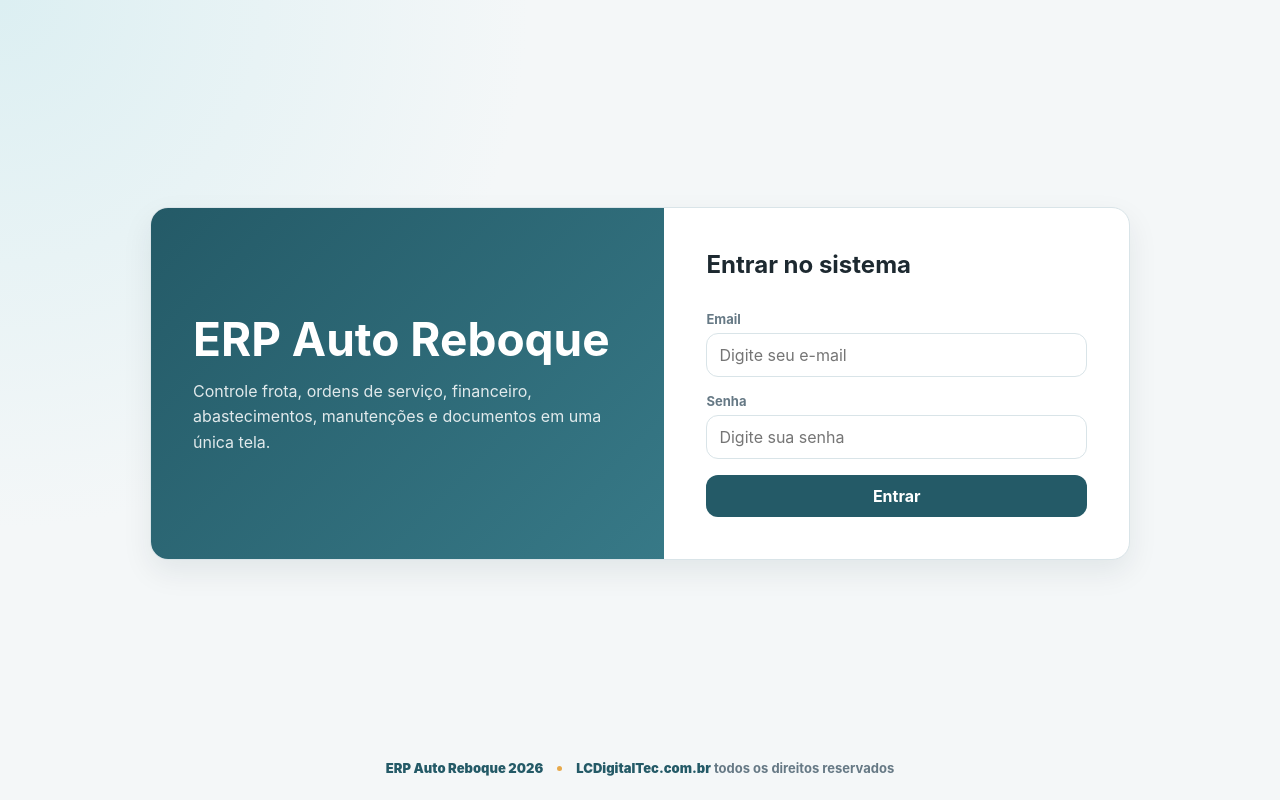
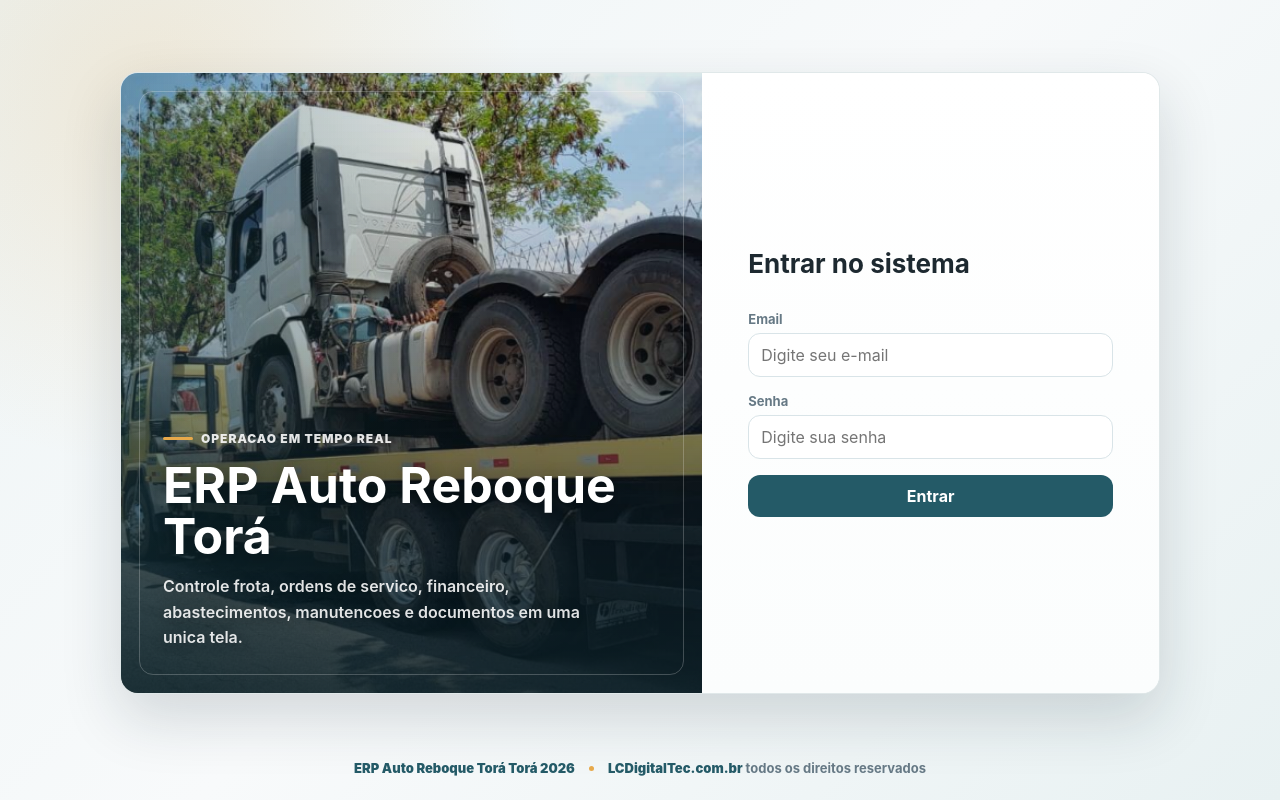
Before and after one commit to LuizAnthero91/Sistema-FrontEnd-para-ERP-Auto-Reboque-usando-Angular, an Angular app: page /login in a window 1280 px wide. Built offline with nearby package versions, Linux system fonts and the light colour scheme.

Commit message:
Atualiza frontend do Compaq Reboque

```diff
--- a/angular.json
+++ b/angular.json
@@ -16,7 +16,7 @@
       "prefix": "app",
       "architect": {
         "build": {
-          "builder": "@angular-devkit/build-angular:application",
+          "builder": "@angular/build:application",
           "options": {
             "outputPath": "dist/autoreboque-tora-angular",
             "index": "src/index.html",
@@ -44,7 +44,7 @@
           "defaultConfiguration": "production"
         },
         "serve": {
-          "builder": "@angular-devkit/build-angular:dev-server",
+          "builder": "@angular/build:dev-server",
           "configurations": {
             "production": {"buildTarget": "autoreboque-tora-angular:build:production"},
             "development": {"buildTarget": "autoreboque-tora-angular:build:development"}
--- a/src/app/features/login/login.component.css
+++ b/src/app/features/login/login.component.css
@@ -1,16 +1,194 @@
-.login-page { min-height: 100vh; min-height: 100dvh; display: grid; grid-template-rows: 1fr auto; place-items: center; gap: 18px; padding: 24px; background: radial-gradient(circle at top left, #dceff2, transparent 35%), var(--bg); }
-.login-card { width: min(980px, 100%); display: grid; grid-template-columns: 1.05fr .95fr; overflow: hidden; }
-.login-hero { padding: 42px; background: linear-gradient(135deg, var(--primary), #377987); color: white; display: flex; flex-direction: column; justify-content: center; }
-.logo { width: 64px; height: 64px; border-radius: 20px; display: grid; place-items: center; background: rgba(255,255,255,.16); font-size: 32px; font-weight: 900; margin-bottom: 18px; }
-.login-hero h1 { margin: 0 0 12px; font-size: clamp(30px, 4vw, 46px); }
-.login-hero p { margin: 0; color: rgba(255,255,255,.86); line-height: 1.6; }
-.login-form { padding: 42px; display: grid; align-content: center; gap: 16px; }
-.login-form h2 { margin: 0; }
-.muted { color: var(--muted); margin: -8px 0 6px; }
-.login-footer { width: min(980px, 100%); display: flex; align-items: center; justify-content: center; flex-wrap: wrap; gap: 8px 14px; color: var(--muted); font-size: 13px; font-weight: 700; text-align: center; }
-.login-footer span:first-child { color: var(--primary); font-weight: 900; }
-.login-footer a { color: var(--primary); font-weight: 900; text-decoration: none; }
-.login-footer a:hover { color: var(--primary-2); text-decoration: underline; }
-.login-footer span + span::before { content: ""; display: inline-block; width: 5px; height: 5px; margin: 0 14px 2px 0; border-radius: 999px; background: var(--accent); }
-@media (max-width: 800px) { .login-card { grid-template-columns: 1fr; } .login-hero, .login-form { padding: 28px; } .login-footer { flex-direction: column; gap: 5px; } .login-footer span + span::before { display: none; } }
-@media (max-width: 520px) { .login-page { padding: 14px; } .login-hero, .login-form { padding: 22px; } .logo { width: 54px; height: 54px; border-radius: 16px; font-size: 28px; } }
+.login-page {
+  min-height: 100vh;
+  min-height: 100dvh;
+  display: grid;
+  grid-template-rows: 1fr auto;
+  place-items: center;
+  gap: 18px;
+  padding: 24px;
+  background:
+    radial-gradient(circle at 12% 12%, rgba(231, 169, 75, .18), transparent 28%),
+    linear-gradient(135deg, #edf4f5 0%, #f8fafb 48%, #e8f1f2 100%);
+}
+
+.login-card {
+  width: min(1040px, 100%);
+  min-height: 620px;
+  display: grid;
+  grid-template-columns: minmax(0, 1.12fr) minmax(360px, .88fr);
+  overflow: hidden;
+  border: 1px solid rgba(36, 90, 103, .14);
+  box-shadow: 0 24px 60px rgba(18, 38, 48, .16);
+}
+
+.login-hero {
+  position: relative;
+  min-height: 620px;
+  padding: 42px;
+  color: white;
+  display: flex;
+  align-items: flex-end;
+  background:
+    linear-gradient(180deg, rgba(11, 32, 39, .10) 0%, rgba(11, 32, 39, .25) 42%, rgba(11, 32, 39, .86) 100%),
+    linear-gradient(90deg, rgba(36, 90, 103, .38), transparent 58%),
+    url('/assets/login-reboque.png') center / cover no-repeat;
+  isolation: isolate;
+}
+
+.login-hero::after {
+  content: "";
+  position: absolute;
+  inset: 18px;
+  border: 1px solid rgba(255, 255, 255, .22);
+  border-radius: calc(var(--radius) - 4px);
+  pointer-events: none;
+}
+
+.login-hero-content {
+  position: relative;
+  z-index: 1;
+  max-width: 520px;
+}
+
+.hero-kicker {
+  display: inline-flex;
+  align-items: center;
+  gap: 8px;
+  margin-bottom: 14px;
+  color: rgba(255, 255, 255, .88);
+  font-size: 12px;
+  font-weight: 900;
+  letter-spacing: .08em;
+  text-transform: uppercase;
+}
+
+.hero-kicker::before {
+  content: "";
+  width: 30px;
+  height: 3px;
+  border-radius: 999px;
+  background: var(--accent);
+}
+
+.login-hero h1 {
+  margin: 0 0 12px;
+  font-size: clamp(32px, 4vw, 50px);
+  line-height: 1.02;
+  text-shadow: 0 2px 18px rgba(0, 0, 0, .32);
+}
+
+.login-hero p {
+  margin: 0;
+  max-width: 440px;
+  color: rgba(255, 255, 255, .88);
+  line-height: 1.6;
+  font-weight: 600;
+  text-shadow: 0 1px 14px rgba(0, 0, 0, .36);
+}
+
+.login-form {
+  padding: 46px;
+  display: grid;
+  align-content: center;
+  gap: 16px;
+  background: linear-gradient(180deg, #ffffff 0%, #fbfdfd 100%);
+}
+
+.login-form h2 {
+  margin: 0;
+  font-size: 26px;
+  line-height: 1.15;
+}
+
+.muted {
+  color: var(--muted);
+  margin: -8px 0 6px;
+}
+
+.login-footer {
+  width: min(1040px, 100%);
+  display: flex;
+  align-items: center;
+  justify-content: center;
+  flex-wrap: wrap;
+  gap: 8px 14px;
+  color: var(--muted);
+  font-size: 13px;
+  font-weight: 700;
+  text-align: center;
+}
+
+.login-footer span:first-child {
+  color: var(--primary);
+  font-weight: 900;
+}
+
+.login-footer a {
+  color: var(--primary);
+  font-weight: 900;
+  text-decoration: none;
+}
+
+.login-footer a:hover {
+  color: var(--primary-2);
+  text-decoration: underline;
+}
+
+.login-footer span + span::before {
+  content: "";
+  display: inline-block;
+  width: 5px;
+  height: 5px;
+  margin: 0 14px 2px 0;
+  border-radius: 999px;
+  background: var(--accent);
+}
+
+@media (max-width: 860px) {
+  .login-card {
+    min-height: auto;
+    grid-template-columns: 1fr;
+  }
+
+  .login-hero {
+    min-height: 340px;
+    padding: 34px;
+    background-position: center 48%;
+  }
+
+  .login-form {
+    padding: 34px;
+  }
+
+  .login-footer {
+    flex-direction: column;
+    gap: 5px;
+  }
+
+  .login-footer span + span::before {
+    display: none;
+  }
+}
+
+@media (max-width: 520px) {
+  .login-page {
+    padding: 14px;
+  }
+
+  .login-hero {
+    min-height: 280px;
+    padding: 24px;
+  }
+
+  .login-hero::after {
+    inset: 12px;
+  }
+
+  .login-hero h1 {
+    font-size: 32px;
+  }
+
+  .login-form {
+    padding: 24px;
+  }
+}
--- a/src/app/features/login/login.component.html
+++ b/src/app/features/login/login.component.html
@@ -1,9 +1,11 @@
 <section class="login-page">
   <div class="login-card card">
     <div class="login-hero">
-
-      <h1>ERP Auto Reboque</h1>
-      <p>Controle frota, ordens de serviço, financeiro, abastecimentos, manutenções e documentos em uma única tela.</p>
+      <div class="login-hero-content">
+        <span class="hero-kicker">Operacao em tempo real</span>
+        <h1>ERP Auto Reboque Torá</h1>
+        <p>Controle frota, ordens de servico, financeiro, abastecimentos, manutencoes e documentos em uma unica tela.</p>
+      </div>
     </div>
 
     <form [formGroup]="form" (ngSubmit)="entrar()" class="login-form">
@@ -23,7 +25,7 @@
   </div>
 
   <footer class="login-footer">
-    <span>ERP Auto Reboque 2026</span>
+    <span>ERP Auto Reboque Torá Torá 2026</span>
     <span><a href="https://lcdigitaltec.com.br" target="_blank" rel="noopener noreferrer">LCDigitalTec.com.br</a> todos os direitos reservados</span>
   </footer>
 </section>
--- a/src/app/layout/admin-layout/admin-layout.component.html
+++ b/src/app/layout/admin-layout/admin-layout.component.html
@@ -21,7 +21,7 @@
     <header class="topbar card">
       <button class="menu-btn" type="button" aria-label="Abrir menu" (click)="menuOpen=!menuOpen">☰</button>
       <div class="user-summary">
-        <strong>{{ user?.nome || 'Usuário' }}</strong>
+        <strong>Bem vindo, {{ user?.nome || 'carregando...' }}</strong>
         <small>{{ user?.perfil || 'ADMIN' }}</small>
       </div>
       <button class="btn btn-ghost" type="button" (click)="logout()">Sair</button>
--- a/src/main.ts
+++ b/src/main.ts
@@ -3,7 +3,7 @@ import localePt from '@angular/common/locales/pt';
 import { bootstrapApplication } from '@angular/platform-browser';
 import { provideHttpClient, withInterceptors } from '@angular/common/http';
 import { provideRouter, withInMemoryScrolling } from '@angular/router';
-import { provideAnimations } from '@angular/platform-browser/animations';
+import { provideAnimationsAsync } from '@angular/platform-browser/animations/async';
 import { AppComponent } from './app/app.component';
 import { routes } from './app/app.routes';
 import { authInterceptor } from './app/core/interceptors/auth.interceptor';
@@ -14,6 +14,6 @@ bootstrapApplication(AppComponent, {
   providers: [
     provideRouter(routes, withInMemoryScrolling({ scrollPositionRestoration: 'enabled' })),
     provideHttpClient(withInterceptors([authInterceptor])),
-    provideAnimations()
+    provideAnimationsAsync()
   ]
 }).catch(err => console.error(err));
--- a/tsconfig.json
+++ b/tsconfig.json
@@ -1,7 +1,6 @@
 {
   "compileOnSave": false,
   "compilerOptions": {
-    "baseUrl": "./",
     "outDir": "./dist/out-tsc",
     "forceConsistentCasingInFileNames": true,
     "strict": true,
@@ -11,9 +10,8 @@
     "noFallthroughCasesInSwitch": true,
     "sourceMap": true,
     "declaration": false,
-    "downlevelIteration": true,
     "experimentalDecorators": true,
-    "moduleResolution": "node",
+    "moduleResolution": "bundler",
     "importHelpers": true,
     "target": "ES2022",
     "module": "ES2022",
```
Also changed, not shown: package.json (+14 -14 lines), src/app/core/interceptors/auth.interceptor.ts (+24 -4 lines), src/app/layout/admin-layout/admin-layout.component.ts (+8 -2 lines), src/assets/login-reboque.png (added), 1 other file (tests, documents, lock files or other folders).
